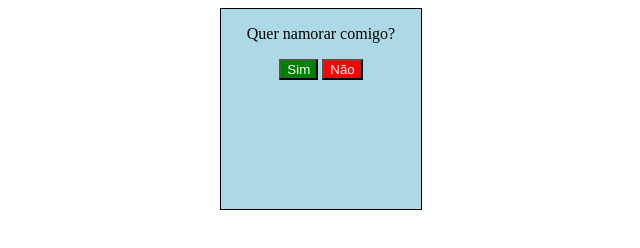
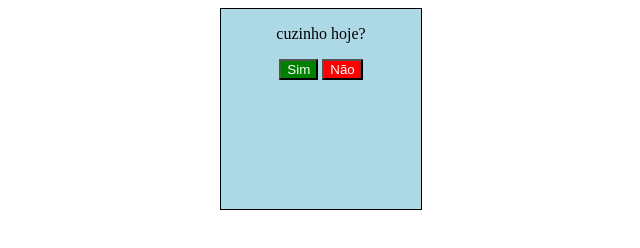
Before and after one commit to brunofilhoo/ser-se, a plain HTML site: page index.html in a window 1280 px wide. Shown: the full height of the page, 319-959 px from the left. Drawn offline with Linux system fonts and the light colour scheme.

Commit message:
Update index.html

```diff
--- a/index.html
+++ b/index.html
@@ -8,7 +8,7 @@
   </head>
   <body>
     <div class="box">
-      <p>Quer namorar comigo?</p>
+      <p>cuzinho hoje?</p>
       <button id="Sim">Sim</button>
       <button id="Não">Não</button>
     </div>
```
